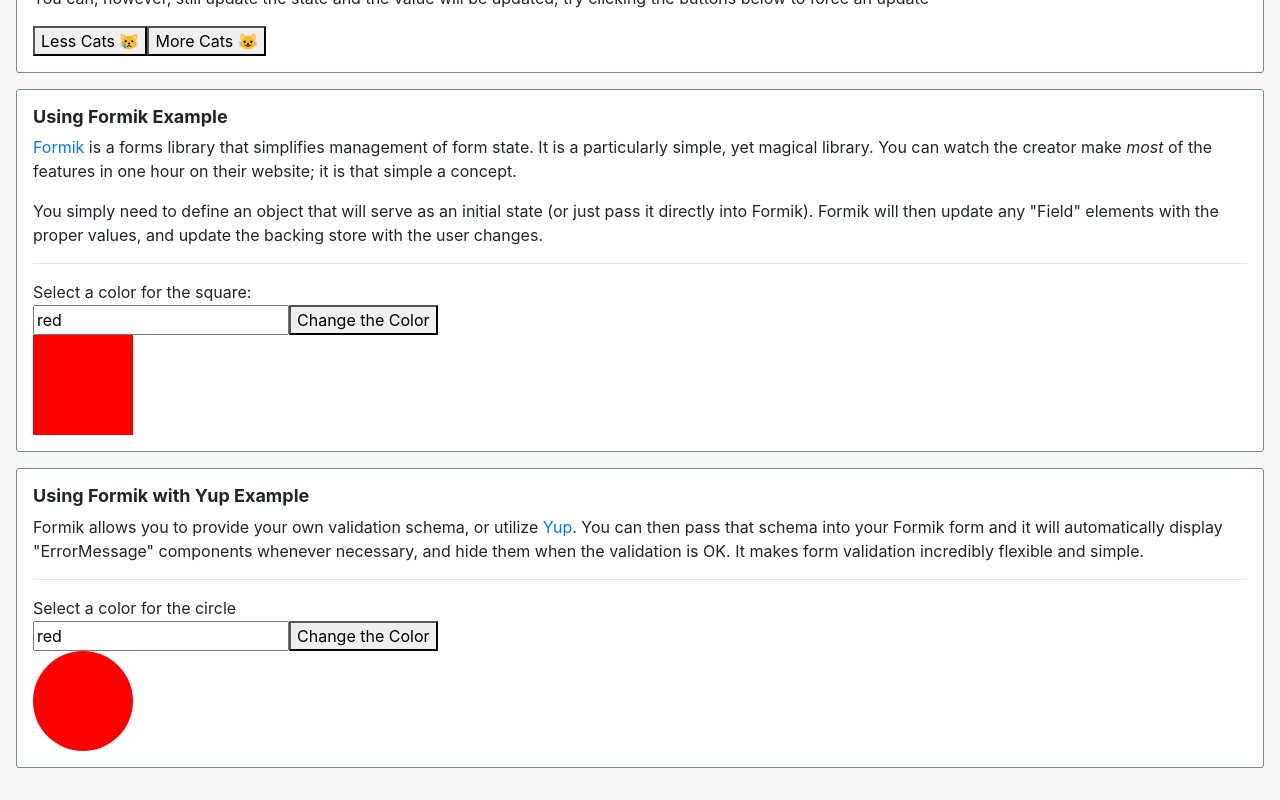
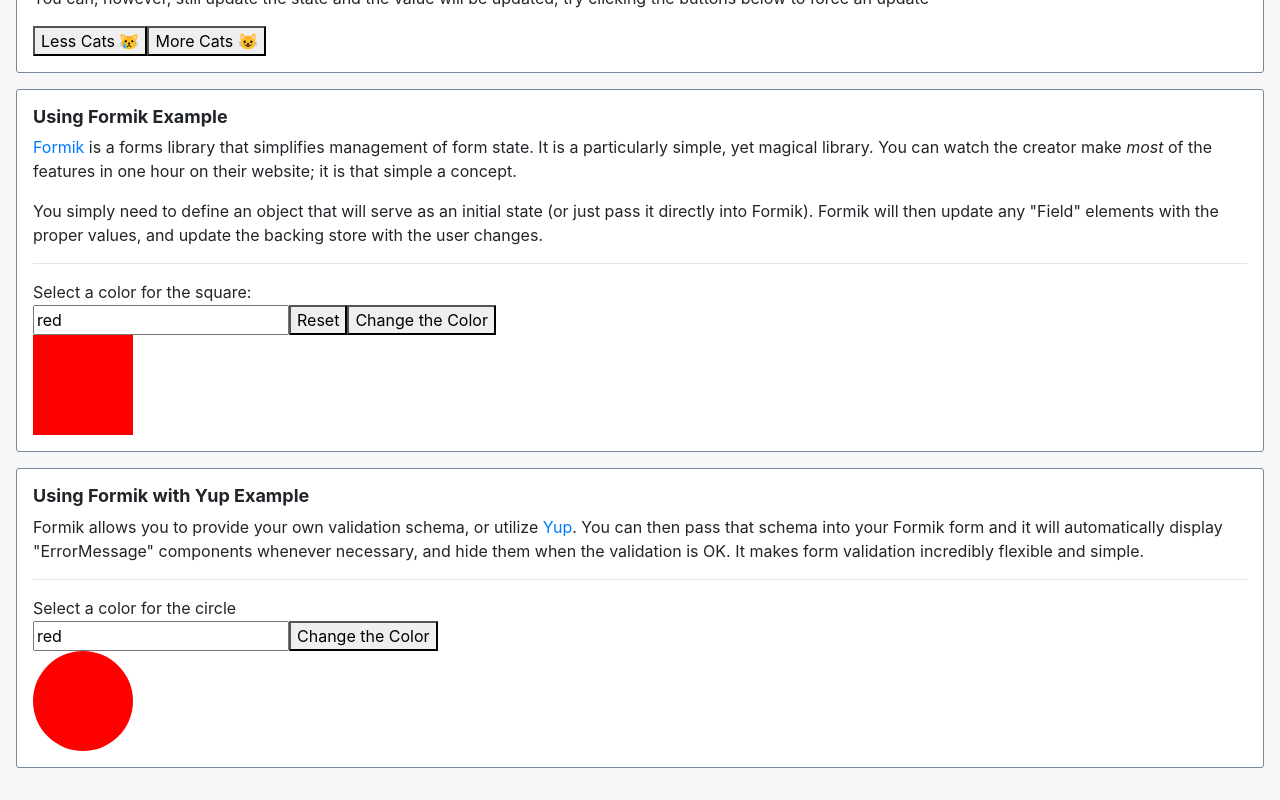
Before and after one commit to mickelsonmichael/BookClub, a React (Create React App) app in the folder ReactInAction/demo/: page /chapter-05 in a window 1280 px wide. Shown: the part 849-1649 px from the top of the page. Built offline with nearby package versions, Linux system fonts and the light colour scheme.

Commit message:
Add reset to Formik example

```diff
--- a/ReactInAction/demo/src/chapter05/FormikExample.jsx
+++ b/ReactInAction/demo/src/chapter05/FormikExample.jsx
@@ -41,11 +41,12 @@
                 <hr />
 
                 <Formik initialValues={initialValues} onSubmit={this.handleSubmit}>
-                    {() => {
+                    {({ setFieldValue }) => {
                         return (
                         <Form>
                             <label>Select a color for the square: </label>
                             <Field name="color" />
+                                <button onClick={() => setFieldValue("color", "red")}>Reset</button>
 
                             <button type="submit">Change the Color</button>
                         </Form>
```
